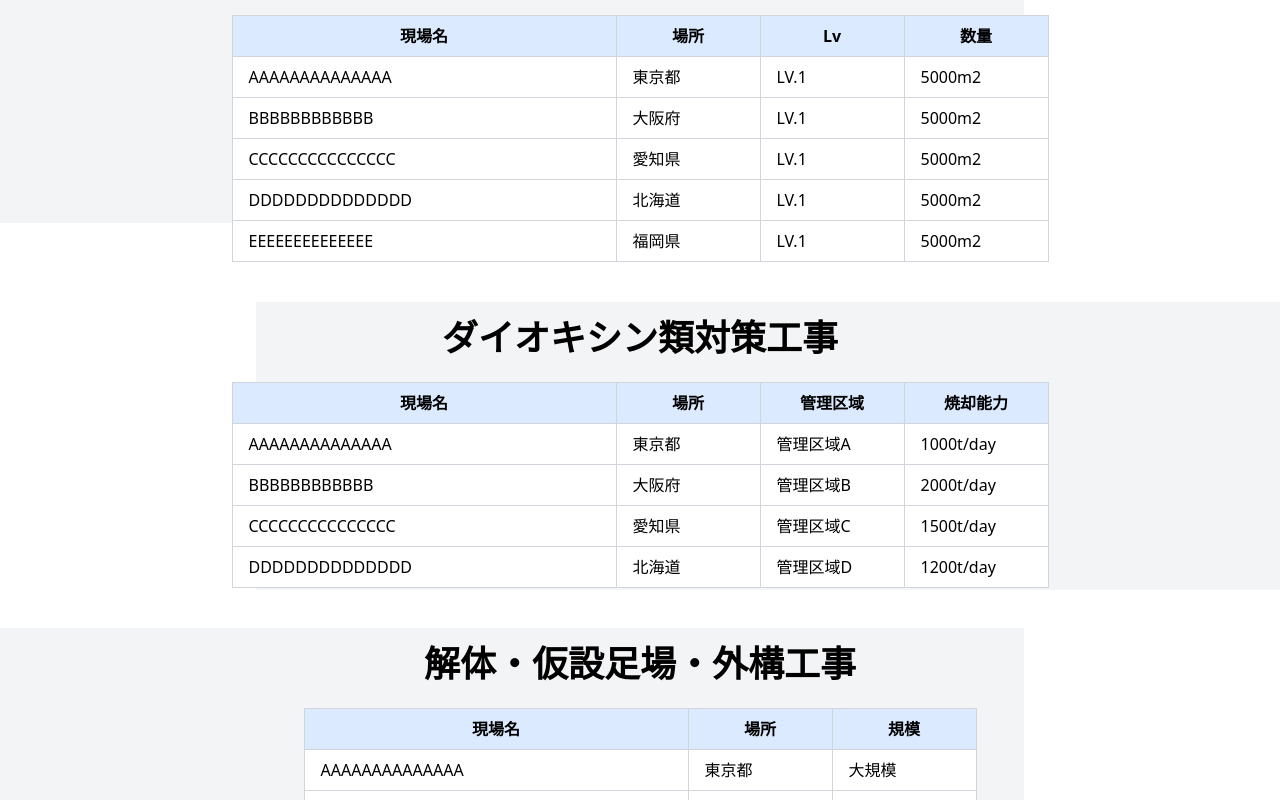
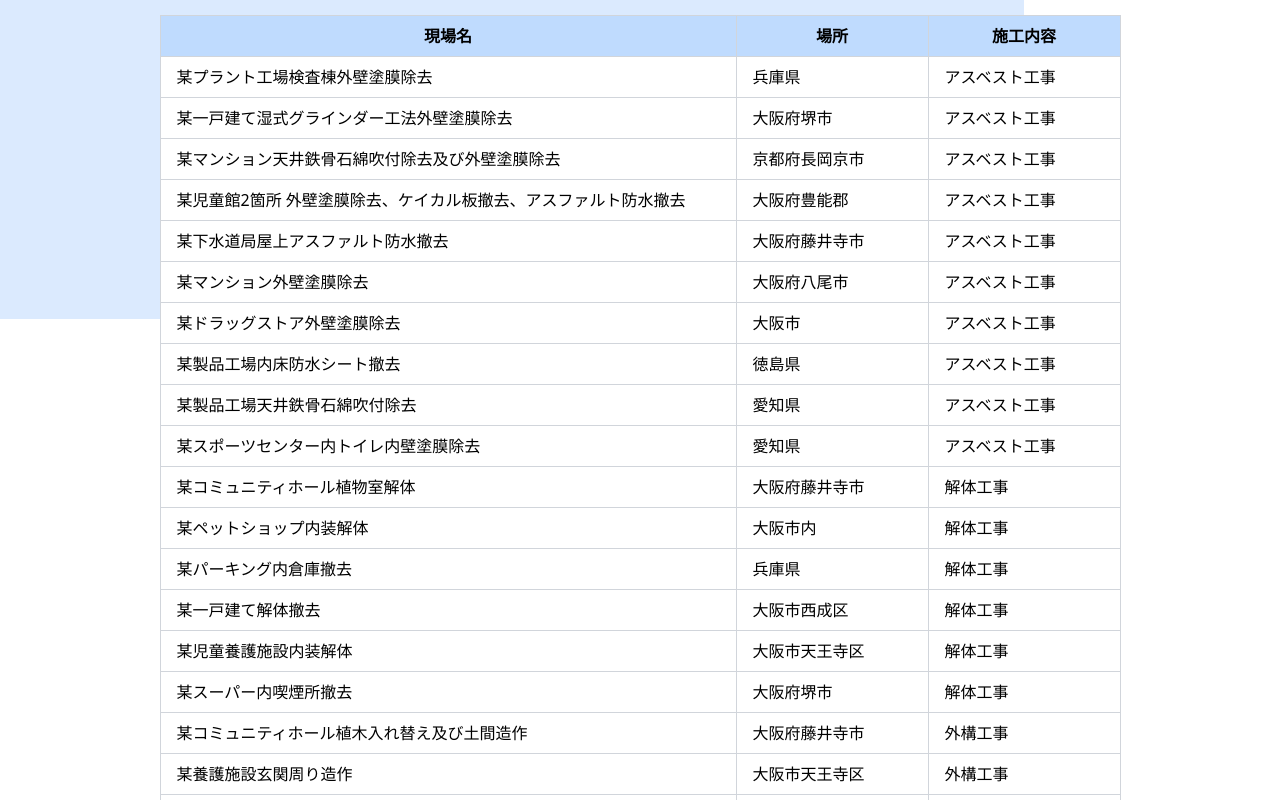
Before and after one commit to teppei1994667/OtaniKogyo_HP, a Next.js app: page /OurWorks in a window 1280 px wide. Shown: the part 700-1500 px from the top of the page. Built offline with nearby package versions, Linux system fonts and the light colour scheme.

Commit message:
OurWorks: 実績一覧反映

```diff
--- a/src/app/OurWorks/OurWorksList.ts
+++ b/src/app/OurWorks/OurWorksList.ts
@@ -6,110 +6,120 @@ export type WorksType = {
   Option2?: string;
 };
 
-export const AsbestosWorksList: WorksType[] = [
+export const OurWorksList: WorksType[] = [
   {
     id: 1,
-    FieldName: "AAAAAAAAAAAAAA",
-    Location: "東京都",
-    Option1: "LV.1",
-    Option2: "5000m2",
+    FieldName: "某プラント工場検査棟外壁塗膜除去",
+    Location: "兵庫県",
+    Option1: "アスベスト工事",
   },
   {
     id: 2,
-    FieldName: "BBBBBBBBBBBB",
-    Location: "大阪府",
-    Option1: "LV.1",
-    Option2: "5000m2",
+    FieldName: "某一戸建て湿式グラインダー工法外壁塗膜除去",
+    Location: "大阪府堺市",
+    Option1: "アスベスト工事",
   },
   {
     id: 3,
-    FieldName: "CCCCCCCCCCCCCCC",
-    Location: "愛知県",
-    Option1: "LV.1",
-    Option2: "5000m2",
+    FieldName: "某マンション天井鉄骨石綿吹付除去及び外壁塗膜除去",
+    Location: "京都府長岡京市",
+    Option1: "アスベスト工事",
   },
   {
     id: 4,
-    FieldName: "DDDDDDDDDDDDDD",
-    Location: "北海道",
-    Option1: "LV.1",
-    Option2: "5000m2",
+    FieldName:
+      "某児童館2箇所 外壁塗膜除去、ケイカル板撤去、アスファルト防水撤去",
+    Location: "大阪府豊能郡",
+    Option1: "アスベスト工事",
   },
   {
     id: 5,
-    FieldName: "EEEEEEEEEEEEEE",
-    Location: "福岡県",
-    Option1: "LV.1",
-    Option2: "5000m2",
-  },
-];
-
-export const DioxinWorksList: WorksType[] = [
-  {
-    id: 1,
-    FieldName: "AAAAAAAAAAAAAA",
-    Location: "東京都",
-    Option1: "管理区域A",
-    Option2: "1000t/day",
-  },
-  {
-    id: 2,
-    FieldName: "BBBBBBBBBBBB",
-    Location: "大阪府",
-    Option1: "管理区域B",
-    Option2: "2000t/day",
-  },
-  {
-    id: 3,
-    FieldName: "CCCCCCCCCCCCCCC",
-    Location: "愛知県",
-    Option1: "管理区域C",
-    Option2: "1500t/day",
-  },
-  {
-    id: 4,
-    FieldName: "DDDDDDDDDDDDDD",
-    Location: "北海道",
-    Option1: "管理区域D",
-    Option2: "1200t/day",
-  },
-];
-
-export const DemolitionWorksList: WorksType[] = [
-  {
-    id: 1,
-    FieldName: "AAAAAAAAAAAAAA",
-    Location: "東京都",
-    Option1: "大規模",
-  },
-  {
-    id: 2,
-    FieldName: "BBBBBBBBBBBB",
-    Location: "大阪府",
-    Option1: "中規模",
-  },
-  {
-    id: 3,
-    FieldName: "CCCCCCCCCCCCCCC",
-    Location: "愛知県",
-    Option1: "小規模",
-  },
-  {
-    id: 4,
-    FieldName: "DDDDDDDDDDDDDD",
-    Location: "北海道",
-    Option1: "大規模",
-  },
-  {
-    id: 5,
-    FieldName: "EEEEEEEEEEEEEE",
-    Location: "福岡県",
-    Option1: "中規模",
+    FieldName: "某下水道局屋上アスファルト防水撤去",
+    Location: "大阪府藤井寺市",
+    Option1: "アスベスト工事",
   },
   {
     id: 6,
-    FieldName: "FFFFFFFFFFFFFF",
-    Location: "沖縄県",
-    Option1: "小規模",
+    FieldName: "某マンション外壁塗膜除去",
+    Location: "大阪府八尾市 ",
+    Option1: "アスベスト工事",
+  },
+  {
+    id: 7,
+    FieldName: "某ドラッグストア外壁塗膜除去",
+    Location: "大阪市",
+    Option1: "アスベスト工事",
+  },
+  {
+    id: 8,
+    FieldName: "某製品工場内床防水シート撤去",
+    Location: "徳島県",
+    Option1: "アスベスト工事",
+  },
+  {
+    id: 9,
+    FieldName: "某製品工場天井鉄骨石綿吹付除去",
+    Location: "愛知県",
+    Option1: "アスベスト工事",
+  },
+  {
+    id: 10,
+    FieldName: "某スポーツセンター内トイレ内壁塗膜除去",
+    Location: "愛知県",
+    Option1: "アスベスト工事",
+  },
+  {
+    id: 11,
+    FieldName: "某コミュニティホール植物室解体",
+    Location: "大阪府藤井寺市",
+    Option1: "解体工事",
+  },
+  {
+    id: 12,
+    FieldName: "某ペットショップ内装解体",
+    Location: "大阪市内",
+    Option1: "解体工事",
+  },
+  {
+    id: 13,
+    FieldName: "某パーキング内倉庫撤去",
+    Location: "兵庫県",
+    Option1: "解体工事",
+  },
+  {
+    id: 14,
+    FieldName: "某一戸建て解体撤去",
+    Location: "大阪市西成区",
+    Option1: "解体工事",
+  },
+  {
+    id: 15,
+    FieldName: "某児童養護施設内装解体",
+    Location: "大阪市天王寺区",
+    Option1: "解体工事",
+  },
+  {
+    id: 16,
+    FieldName: "某スーパー内喫煙所撤去",
+    Location: "大阪府堺市",
+    Option1: "解体工事",
+  },
+  {
+    id: 17,
+    FieldName: "某コミュニティホール植木入れ替え及び土間造作",
+    Location: "大阪府藤井寺市",
+    Option1: "外構工事",
+  },
+  {
+    id: 18,
+    FieldName: "某養護施設玄関周り造作",
+    Location: "大阪市天王寺区",
+    Option1: "外構工事",
+  },
+  {
+    id: 999,
+    FieldName: "etc...",
+    Location: "",
+    Option1: "",
   },
 ];
--- a/src/app/OurWorks/component/WorkListTabel.tsx
+++ b/src/app/OurWorks/component/WorkListTabel.tsx
@@ -4,12 +4,12 @@ import { WorksType } from "../OurWorksList";
 type WorkListTable = {
   title: string;
   tabelHeaderList: string[];
-  bgPosition: string;
+  bgPosition?: string;
   workListData: WorksType[];
 };
 
 export const WorkListTable = (props: WorkListTable) => {
-  const { title, tabelHeaderList, bgPosition, workListData } = props;
+  const { title, tabelHeaderList, bgPosition = "left", workListData } = props;
   return (
     <>
       <div className="relative mt-10">
@@ -19,19 +19,19 @@ export const WorkListTable = (props: WorkListTable) => {
           </Grid>
         </Grid>
         <Grid container className="mt-6 justify-center">
-          <Grid>
+          <Grid className="w-4/5 lg:w-auto">
             <div className="overflow-x-auto">
-              <table className="table-auto w-full border-collapse border border-gray-300">
+              <table className="table-auto w-full border-collapse border border-gray-900">
                 <thead>
-                  <tr className="bg-blue-100">
-                    <th className="border border-gray-300 px-4 py-2 text-center w-96">
+                  <tr className="bg-blue-200">
+                    <th className="border border-gray-300 px-4 py-2 text-center w-144">
                       {tabelHeaderList[0]}
                     </th>
-                    <th className="border border-gray-300 px-4 py-2 text-center w-36">
+                    <th className="border border-gray-300 px-4 py-2 text-center w-48">
                       {tabelHeaderList[1]}
                     </th>
                     {tabelHeaderList[2] ? (
-                      <th className="border border-gray-300 px-4 py-2 text-center w-36">
+                      <th className="border border-gray-300 px-4 py-2 text-center w-48">
                         {tabelHeaderList[2]}
                       </th>
                     ) : null}
@@ -67,7 +67,7 @@ export const WorkListTable = (props: WorkListTable) => {
           </Grid>
         </Grid>
         <div
-          className={`absolute top-0 ${bgPosition}-0 w-4/5 bg-gray-100 h-72 -z-10`}
+          className={`absolute top-0 ${bgPosition}-0 w-4/5 bg-blue-100 h-96 -z-10`}
         ></div>
       </div>
     </>
--- a/src/app/OurWorks/page.tsx
+++ b/src/app/OurWorks/page.tsx
@@ -4,17 +4,12 @@ import { Grid } from "@mui/material";
 import Image from "next/image";
 import { AnimationImage } from "../share/component/AnimationImage";
 import { WorkListTable } from "./component/WorkListTabel";
-import {
-  AsbestosWorksList,
-  DemolitionWorksList,
-  DioxinWorksList,
-} from "./OurWorksList";
+import { OurWorksList } from "./OurWorksList";
 import { Contact } from "../share/topPageComponent/Contact";
 
 export default function OurWorks() {
-  const asbestosHeaderList = ["現場名", "場所", "Lv", "数量"];
-  const dioxinHeaderList = ["現場名", "場所", "管理区域", "焼却能力"];
-  const demolitionHeaderList = ["現場名", "場所", "規模"];
+  const asbestosHeaderList = ["現場名", "場所", "施工内容"];
+
   return (
     <>
       <div className="relative ">
@@ -50,22 +45,9 @@ export default function OurWorks() {
         </Grid>
       </div>
       <WorkListTable
-        title="アスベスト除去工事"
+        title="実績一覧"
         tabelHeaderList={asbestosHeaderList}
-        bgPosition="left"
-        workListData={AsbestosWorksList}
-      />
-      <WorkListTable
-        title="ダイオキシン類対策工事"
-        tabelHeaderList={dioxinHeaderList}
-        bgPosition="right"
-        workListData={DioxinWorksList}
-      />
-      <WorkListTable
-        title="解体・仮設足場・外構工事"
-        tabelHeaderList={demolitionHeaderList}
-        bgPosition="left"
-        workListData={DemolitionWorksList}
+        workListData={OurWorksList}
       />
       <Contact />
     </>
```
